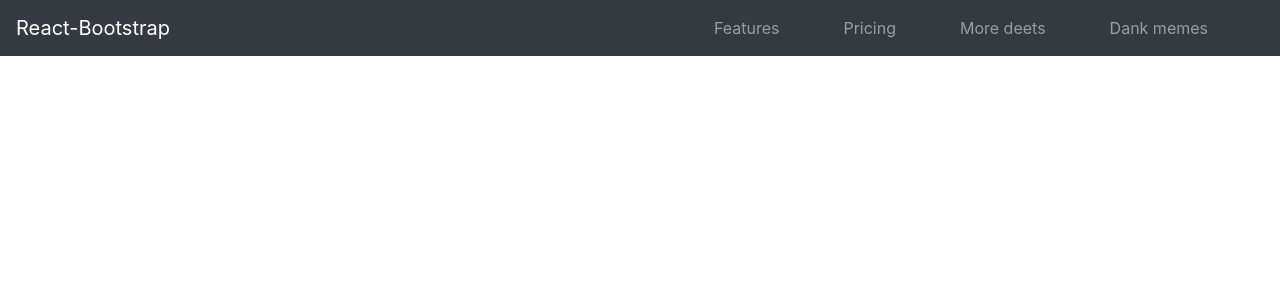
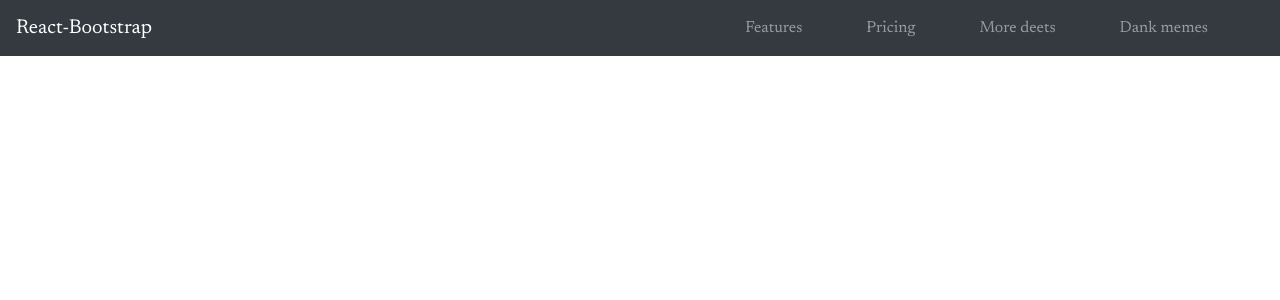
Before and after one commit to PratikDhungel/react-playground, a React (Create React App) app: page / in a window 1280 px wide. Shown: the top 300 px of the page. Built offline with nearby package versions, Linux system fonts and the light colour scheme.

Commit message:
Add font

```diff
--- a/src/index.css
+++ b/src/index.css
@@ -1,3 +1,10 @@
+@import url('https://fonts.googleapis.com/css2?family=Newsreader:wght@100;300;400;500;700;900&display=swap');
+
+* {
+  font-family: 'Newsreader', sans-serif;
+  font-size: 16px;
+}
+
 body {
   margin: 0;
   font-family: -apple-system, BlinkMacSystemFont, 'Segoe UI', 'Roboto', 'Oxygen', 'Ubuntu', 'Cantarell', 'Fira Sans',
```
